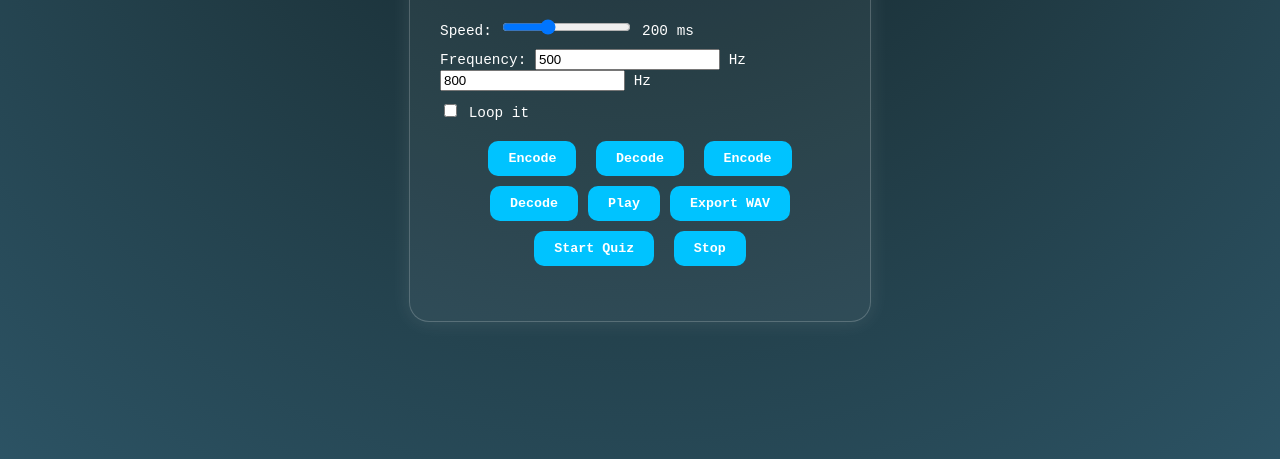
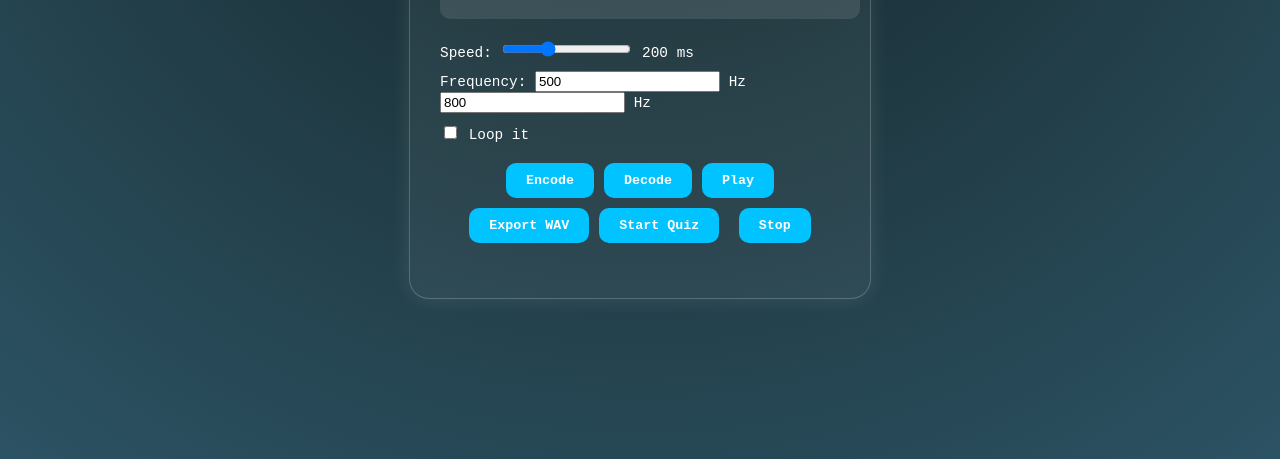
Before and after one commit to GustaJunq/codigoGringo, a plain HTML site: page index.html in a window 1280 px wide. Shown: the part 341-800 px from the top of the page. Drawn offline with Linux system fonts and the light colour scheme; a web font is replaced by a local one.

Commit message:
Atualizar o index.html

```diff
--- a/index.html
+++ b/index.html
@@ -31,8 +31,6 @@
       </label>
     </div>
 
-    <button id="encodeBtn">Encode</button>
-    <button id="decodeBtn">Decode</button>
     <button id="playBtn">Play</button>
     <button id="stopBtn">Stop</button>
 
```
